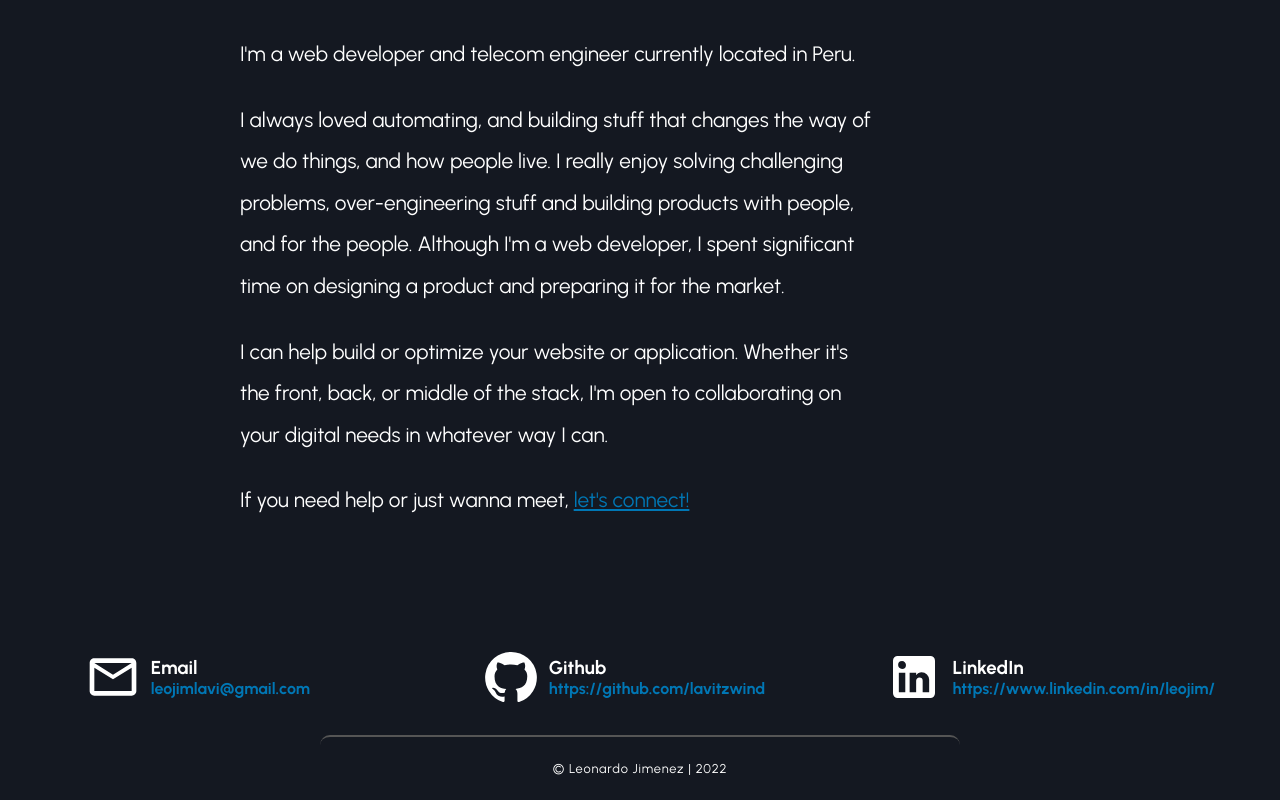
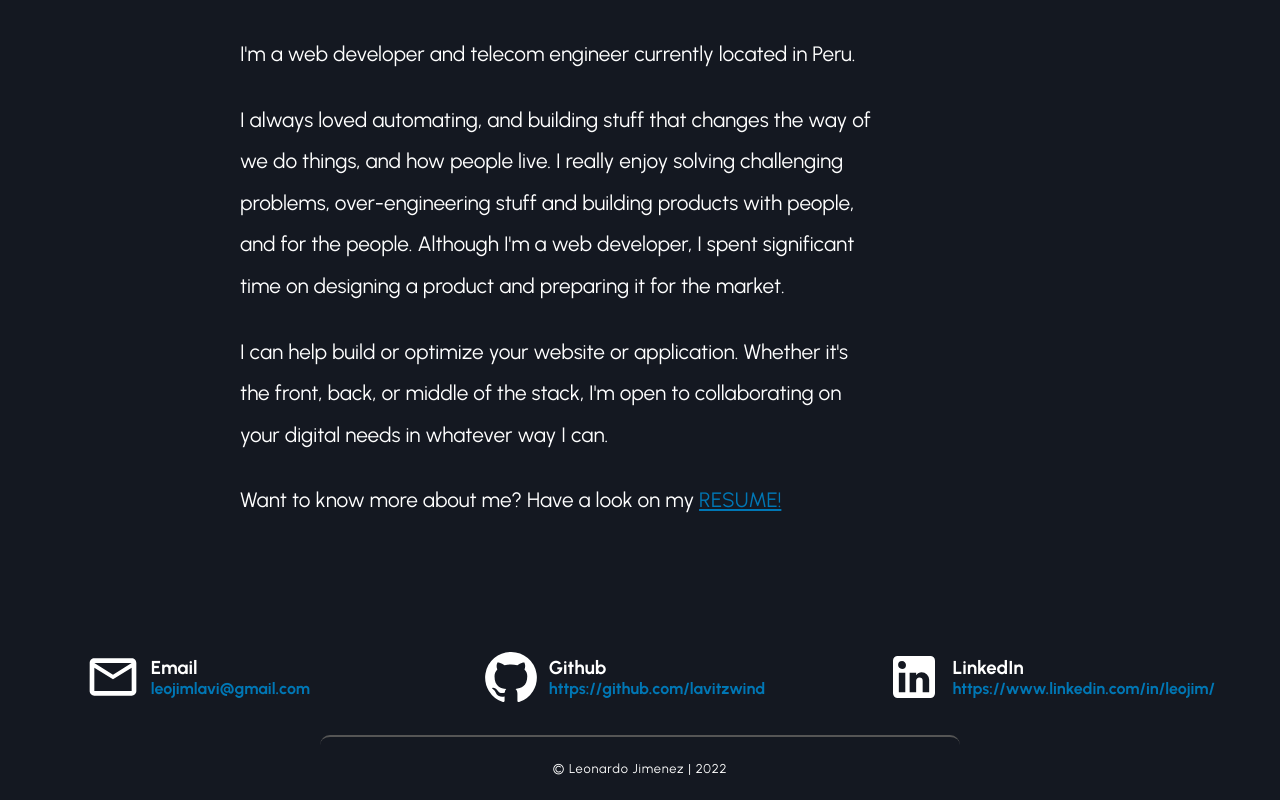
Before and after one commit to lavitzwind/portfolio, a React (Create React App) app: page / in a window 1280 px wide. Shown: the part 2442-3242 px from the top of the page. Built offline with nearby package versions, Linux system fonts and the light colour scheme.

Commit message:
uploading resume

```diff
--- a/src/components/About.jsx
+++ b/src/components/About.jsx
@@ -99,8 +99,10 @@ const About = () => {
           your digital needs in whatever way I can.
         </p>
         <p>
-          If you need help or just wanna meet,
-          <a href="#contact">let's connect!</a>
+          Want to know more about me? Have a look on my
+          <a href="assets/CV_LeonardoJimenez.docx" download>
+            RESUME!
+          </a>
         </p>
       </Wrapper>
     </Container>
--- a/src/components/Navbar.jsx
+++ b/src/components/Navbar.jsx
@@ -191,7 +191,7 @@ const Navbar = () => {
         <ItemRight>
           <ul>
             <li>
-              <a href="#">Home</a>
+              <a href="/">Home</a>
             </li>
             <li>
               <a href="#projects">Projects</a>
```
Also changed, not shown: 2 other files (tests, documents, lock files or other folders).
